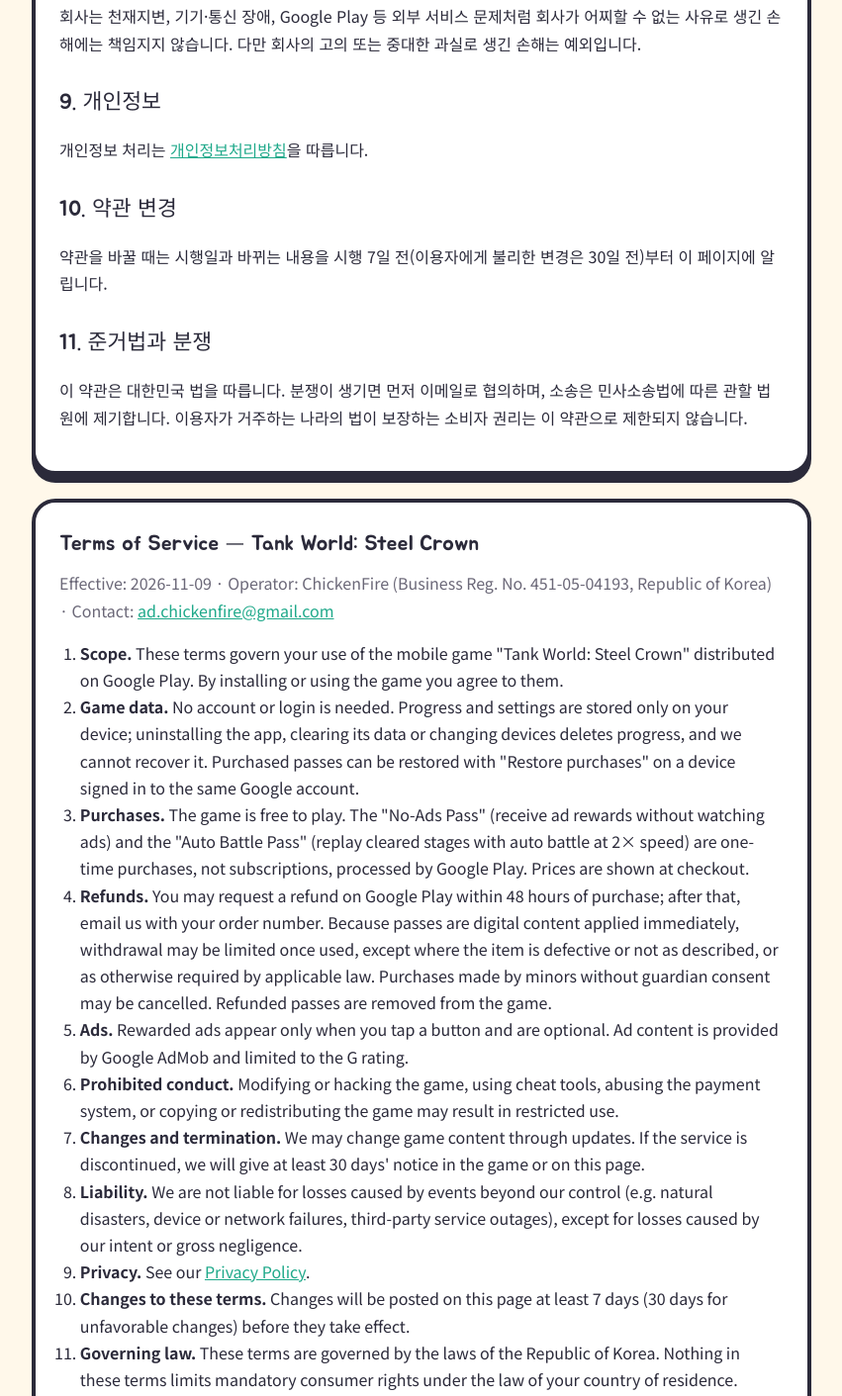
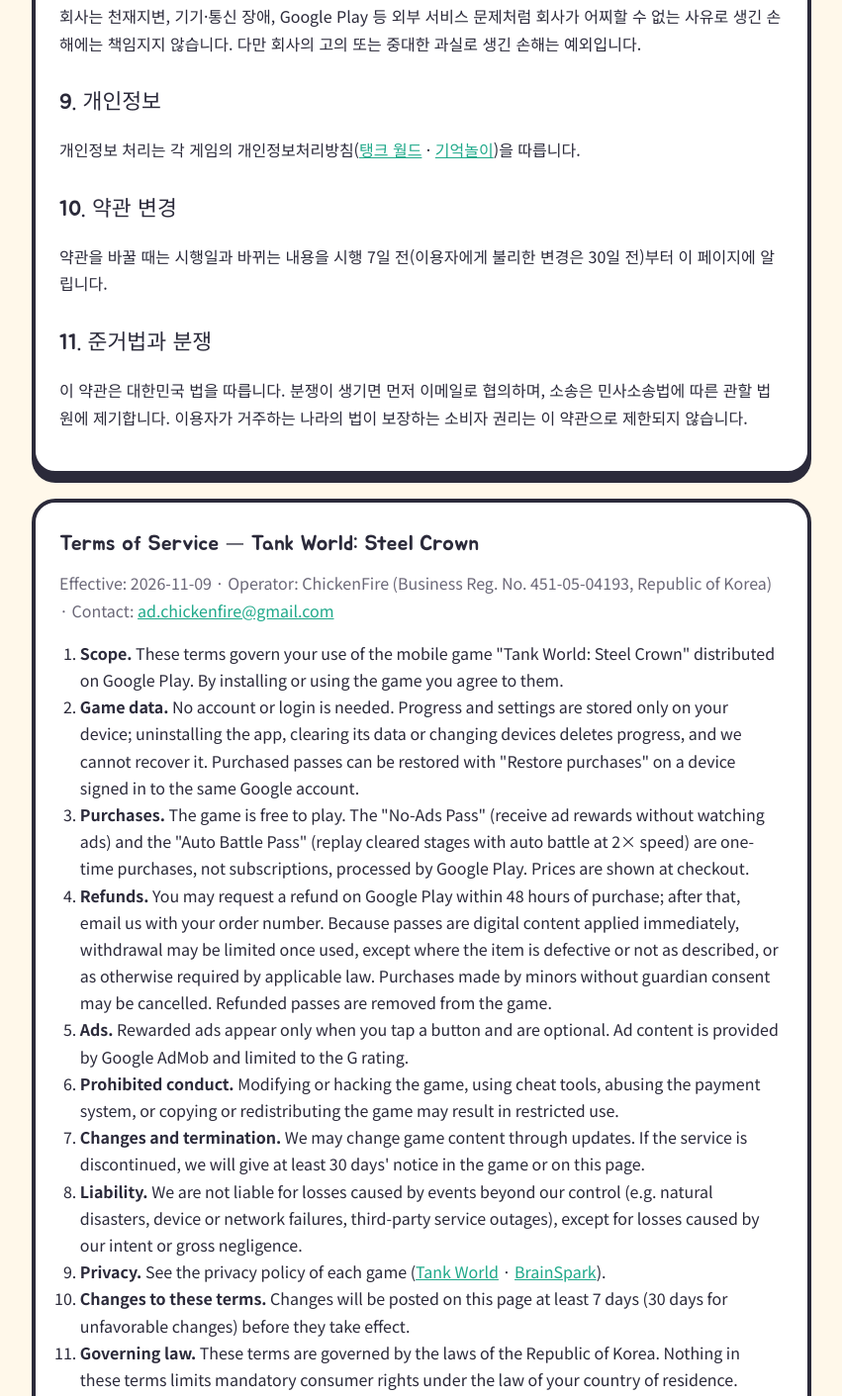
Before and after one commit to adchickenfire-source/ChickenFire, a plain HTML site: page terms.html in a window 1280 px wide. Shown: the part 1573-2984 px from the top of the page at 99% size, without its empty margins (214-1065 px from the left). Drawn offline with Linux system fonts and the light colour scheme.

Commit message:
탱크 월드 방침 privacy.html → privacy-tankworld.html, 약관은 두 게임 방침 모두 링크
Co-Authored-By: Claude Opus 5.5 <noreply@anthropic.com>
Claude-Session: https://claude.ai/code/session_01QHAL3QkgoTnbni152xqza1

```diff
--- a/terms.html
+++ b/terms.html
@@ -82,7 +82,7 @@
       <p>회사는 천재지변, 기기·통신 장애, Google Play 등 외부 서비스 문제처럼 회사가 어찌할 수 없는 사유로 생긴 손해에는 책임지지 않습니다. 다만 회사의 고의 또는 중대한 과실로 생긴 손해는 예외입니다.</p>
 
       <h2>9. 개인정보</h2>
-      <p>개인정보 처리는 <a href="privacy.html">개인정보처리방침</a>을 따릅니다.</p>
+      <p>개인정보 처리는 각 게임의 개인정보처리방침(<a href="privacy-tankworld.html">탱크 월드</a> · <a href="privacy-brainspark.html">기억놀이</a>)을 따릅니다.</p>
 
       <h2>10. 약관 변경</h2>
       <p>약관을 바꿀 때는 시행일과 바뀌는 내용을 시행 7일 전(이용자에게 불리한 변경은 30일 전)부터 이 페이지에 알립니다.</p>
@@ -103,7 +103,7 @@
         <li><strong>Prohibited conduct.</strong> Modifying or hacking the game, using cheat tools, abusing the payment system, or copying or redistributing the game may result in restricted use.</li>
         <li><strong>Changes and termination.</strong> We may change game content through updates. If the service is discontinued, we will give at least 30 days' notice in the game or on this page.</li>
         <li><strong>Liability.</strong> We are not liable for losses caused by events beyond our control (e.g. natural disasters, device or network failures, third-party service outages), except for losses caused by our intent or gross negligence.</li>
-        <li><strong>Privacy.</strong> See our <a href="privacy.html">Privacy Policy</a>.</li>
+        <li><strong>Privacy.</strong> See the privacy policy of each game (<a href="privacy-tankworld.html">Tank World</a> · <a href="privacy-brainspark.html">BrainSpark</a>).</li>
         <li><strong>Changes to these terms.</strong> Changes will be posted on this page at least 7 days (30 days for unfavorable changes) before they take effect.</li>
         <li><strong>Governing law.</strong> These terms are governed by the laws of the Republic of Korea. Nothing in these terms limits mandatory consumer rights under the law of your country of residence.</li>
       </ol>
```
Also changed, not shown: index.html (+2 -2 lines), privacy-tankworld.html (renamed from privacy.html).
